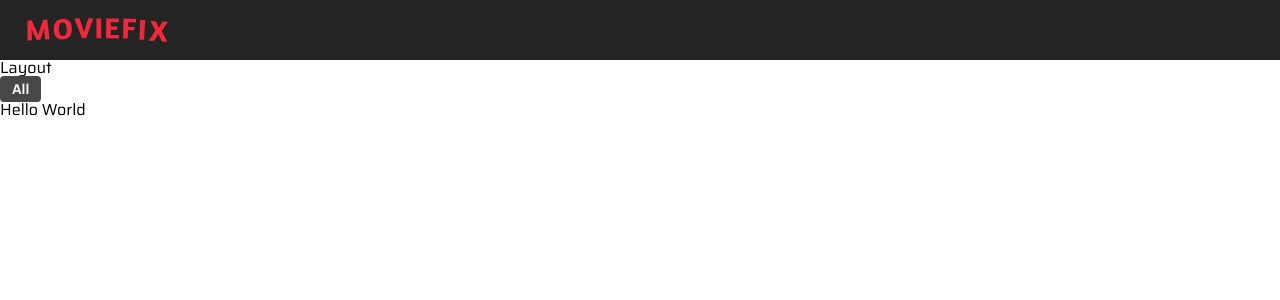
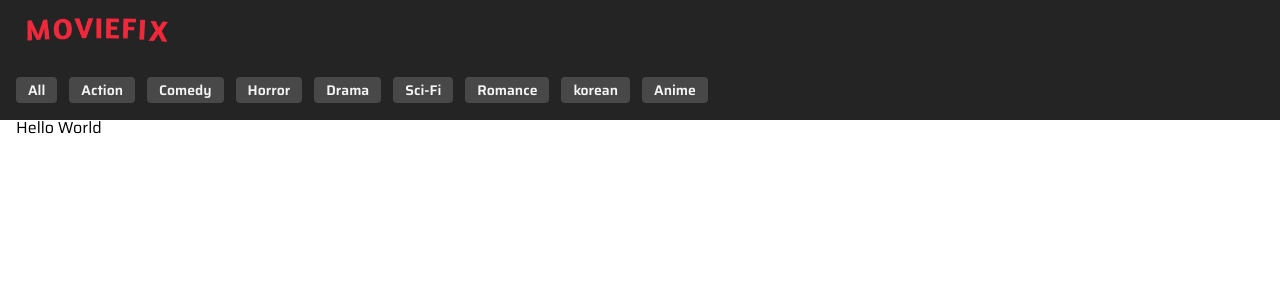
Before and after one commit to Mohammadshahzaib007/kpoint-movie-app, a React (Vite) app: page / in a window 1280 px wide. Shown: the top 300 px of the page. Built offline with nearby package versions, Linux system fonts and the light colour scheme.

Commit message:
Added pills, types, header completed

```diff
--- /dev/null
+++ b/src/component/layout/index.module.css
@@ -0,0 +1,11 @@
+.header > div {
+  display: flex;
+  gap: 12px;
+  align-items: center;
+  height: 60px;
+  background-color: var(--secondary-color);
+}
+
+.header {
+  background-color: var(--secondary-color);
+}
--- a/src/component/layout/index.tsx
+++ b/src/component/layout/index.tsx
@@ -1,5 +1,8 @@
 import Pill from "../pill";
 import Nav from "./nav";
+import { genera } from "../../contants/index";
+import Container from "../container";
+import styles from "./index.module.css";
 
 type Props = {
   children: React.ReactNode;
@@ -10,11 +13,16 @@ const Layout = (props: Props) => {
   return (
     <>
       <Nav />
-      <h1>Layout</h1>
-      <header>
-        <Pill name="All" />
+      <header className={styles.header}>
+        <Container>
+          {genera.map((g) => (
+            <Pill key={g.id} name={g.name} />
+          ))}
+        </Container>
       </header>
-      <main>{children}</main>
+      <main>
+        <Container>{children}</Container>
+      </main>
     </>
   );
 };
--- a/src/component/pill/index.module.css
+++ b/src/component/pill/index.module.css
@@ -7,6 +7,7 @@
   font-size: 14px;
   font-weight: 600;
   color: var(--text-color);
+  cursor: pointer;
 }
 
 .pillSelected {
--- /dev/null
+++ b/src/contants/index.ts
@@ -0,0 +1,13 @@
+import Genera from "../types";
+
+export const genera: Genera[] = [
+  { id: 1, name: "All" },
+  { id: 2, name: "Action" },
+  { id: 3, name: "Comedy" },
+  { id: 4, name: "Horror" },
+  { id: 5, name: "Drama" },
+  { id: 6, name: "Sci-Fi" },
+  { id: 7, name: "Romance" },
+  { id: 8, name: "korean" },
+  { id: 9, name: "Anime" },
+];
--- /dev/null
+++ b/src/types/index.tsx
@@ -0,0 +1,4 @@
+export default interface Genera {
+  id: number;
+  name: string;
+}
```
